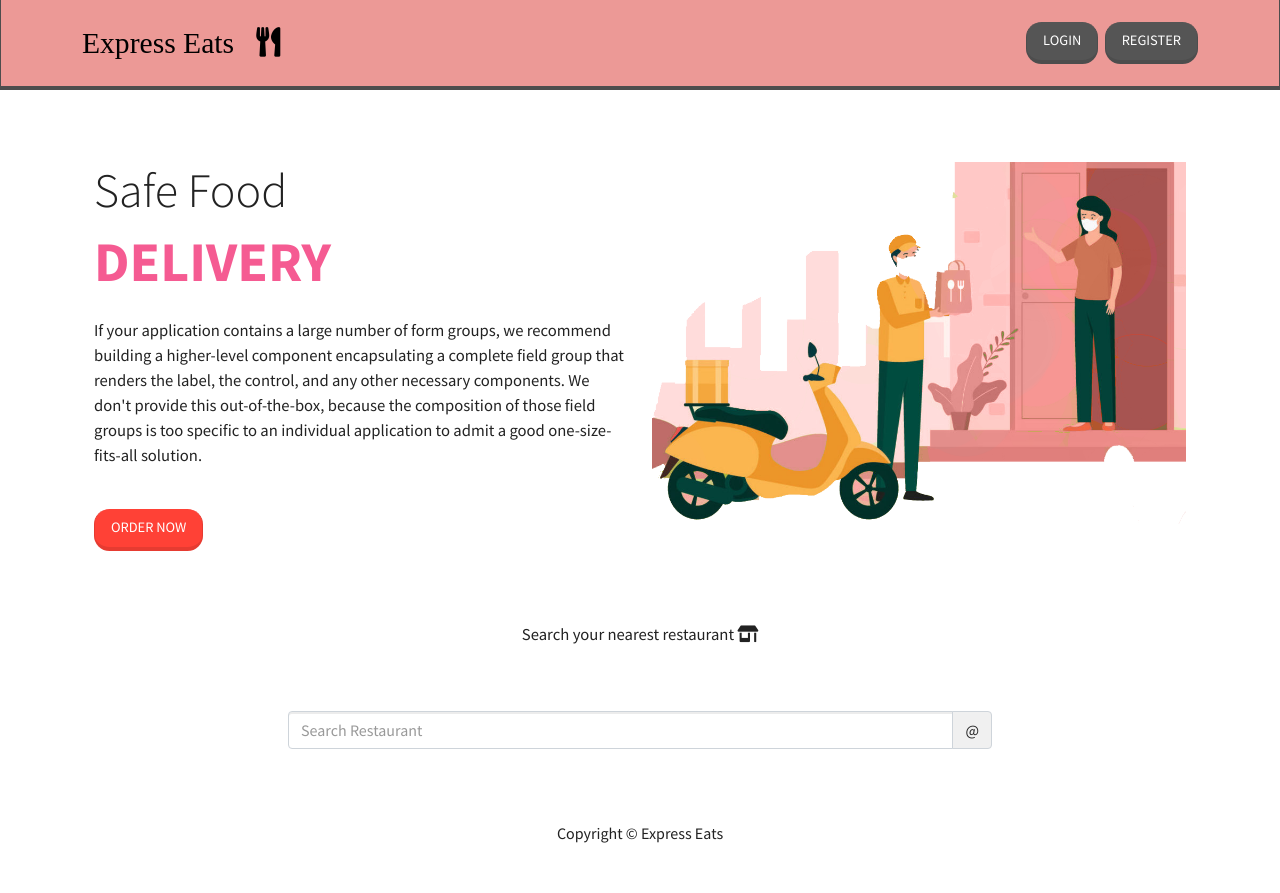
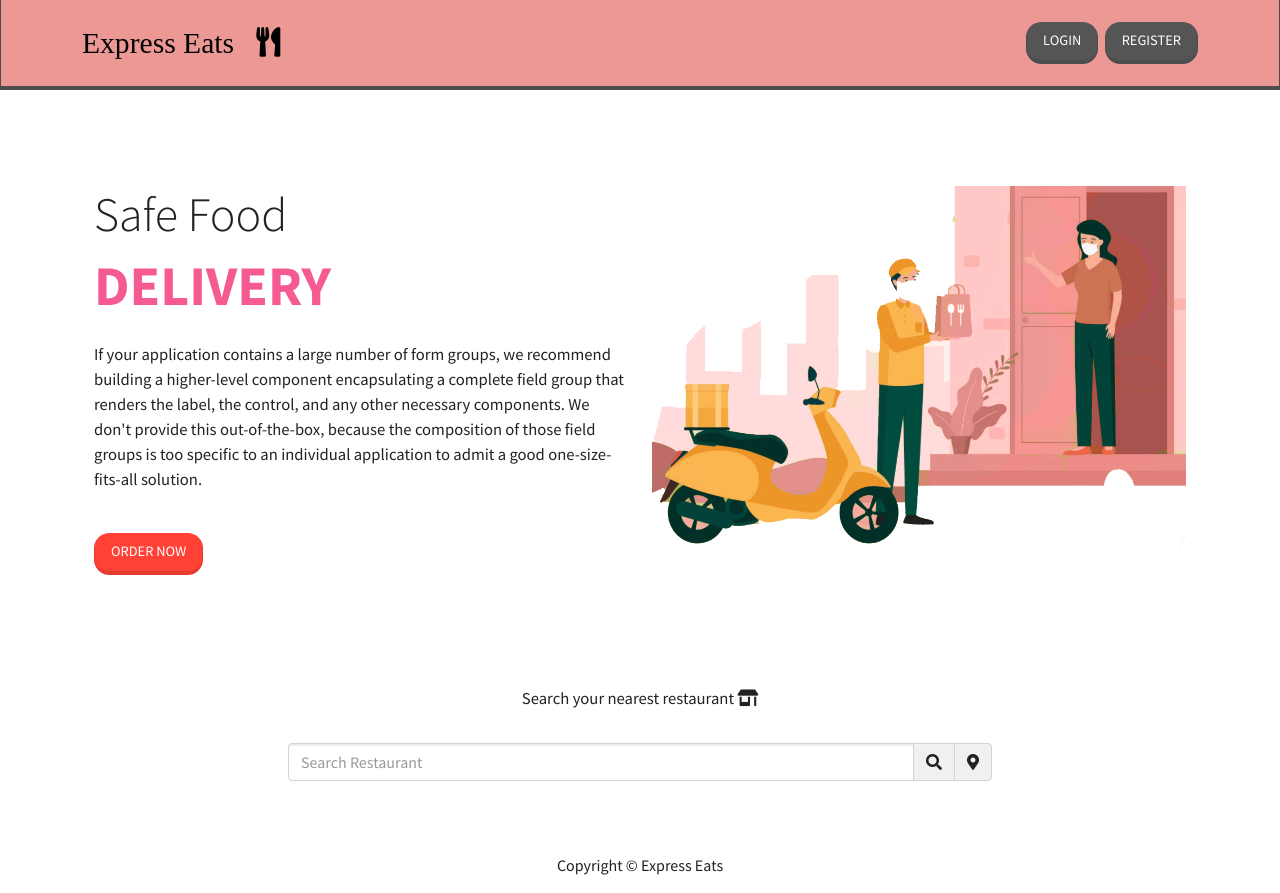
Before and after one commit to shlokbhargava/Express-Eats, a React (Create React App) app in the folder frontend/: page / in a window 1280 px wide. Before the commit the page ends 861 px from the top, so only its background shows below. Built offline with nearby package versions, Linux system fonts and the light colour scheme; a web font is replaced by a local one.

Commit message:
HomeScreen

```diff
--- a/frontend/src/screens/HomeScreen.js
+++ b/frontend/src/screens/HomeScreen.js
@@ -5,7 +5,7 @@ import SearchScreen from './SearchScreen'
 const HomeScreen = () => {
     return (
         <Container className='py-5'>
-            <Row className='py-4'>
+            <Row className='py-5 mb-5'>
                 <Col md={6}>
                     <h1 className='h1-thin'>Safe Food</h1>
                     <h1 className='h1-bold mb-4'>DELIVERY</h1>
@@ -16,7 +16,7 @@ const HomeScreen = () => {
                     <Image src='/images/food-delivery.png' alt='Express Eats' fluid />
                 </Col>
             </Row>
-            <Row className='py-5'>
+            <Row className='py-3'>
                 <p className='text-center'>Search your nearest restaurant <i className="fas fa-store-alt"></i></p>
             </Row>
             <SearchScreen />
--- a/frontend/src/screens/SearchScreen.js
+++ b/frontend/src/screens/SearchScreen.js
@@ -1,5 +1,5 @@
 import React from 'react'
-import { Col, Container, Form, FormControl, InputGroup, Row } from 'react-bootstrap'
+import { Col, Container, FormControl, InputGroup, OverlayTrigger, Row, Tooltip } from 'react-bootstrap'
 
 const SearchScreen = () => {
     return (
@@ -8,7 +8,18 @@ const SearchScreen = () => {
                 <Col xs={12} md={8}>
                     <InputGroup className="mb-2">
                         <FormControl placeholder="Search Restaurant" />
-                        <InputGroup.Text>@</InputGroup.Text>
+                        <InputGroup.Text><i type='button' className="fas fa-search"></i></InputGroup.Text>
+                        <InputGroup.Text>
+                            <OverlayTrigger key='top' placement='top'
+                                    overlay={
+                                        <Tooltip id='tooltip-top'>
+                                            Detect location
+                                        </Tooltip>
+                                    }
+                                    >
+                                    <i type='button' className="fas fa-map-marker-alt"></i>
+                            </OverlayTrigger>
+                        </InputGroup.Text>
                     </InputGroup>
                 </Col>
             </Row>
```
